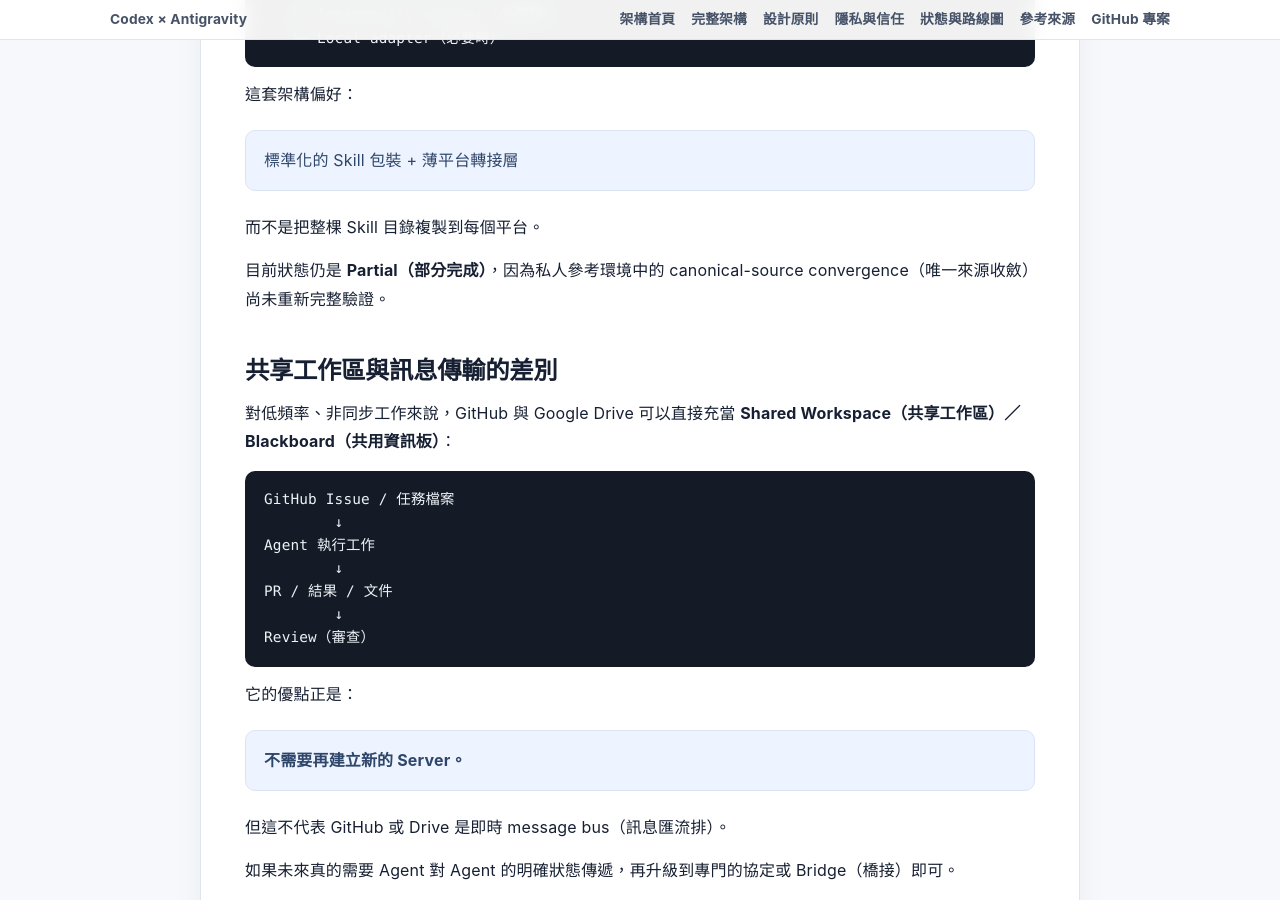
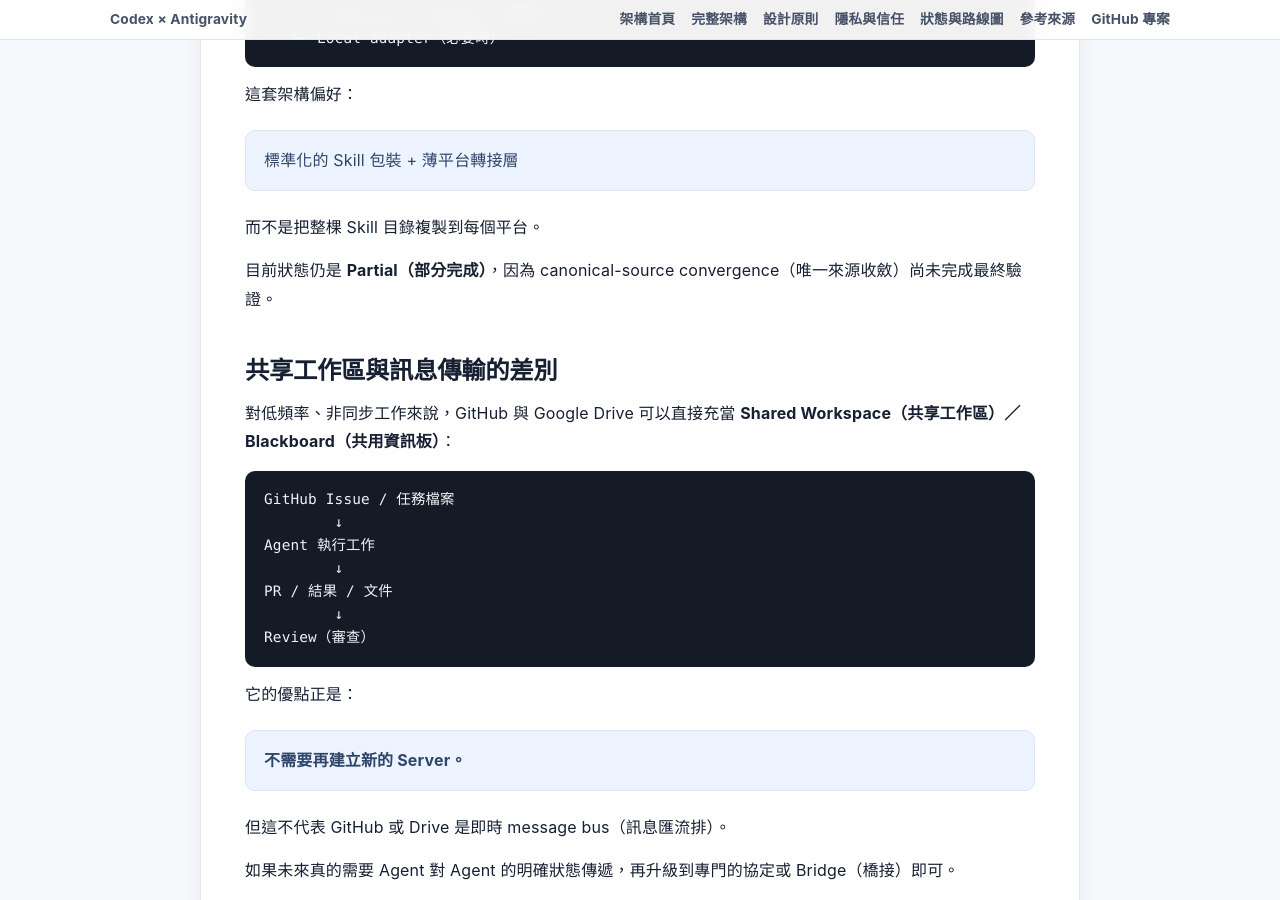
Before and after one commit to a275618631/codex-antigravity-collaboration, a Jekyll site: the page built from docs/ARCHITECTURE.html, in a window 1280 px wide and 900 px high, scrolled down 4690 px. Built offline with Jekyll 4.4.1, drawn with Linux system fonts in a browser that asks for light colours; some of the changed text lies outside the part shown.

Commit message:
Refine public architecture wording

````diff
--- a/docs/ARCHITECTURE.html
+++ b/docs/ARCHITECTURE.html
@@ -67,7 +67,7 @@
 
 主要協調者把一個範圍清楚的工作，交給同一 Runtime 裡的專門工作者。
 
-私人參考環境可以使用自訂角色名稱；但公開架構真正關心的是角色功能，例如：
+實際使用時可以依需求自訂角色名稱；這套架構真正關心的是角色功能，例如：
 
 ```text
 主要協調者
@@ -188,7 +188,7 @@
 
 而不是把整棵 Skill 目錄複製到每個平台。
 
-目前狀態仍是 **Partial（部分完成）**，因為私人參考環境中的 canonical-source convergence（唯一來源收斂）尚未重新完整驗證。
+目前狀態仍是 **Partial（部分完成）**，因為 canonical-source convergence（唯一來源收斂）尚未完成最終驗證。
 
 ## 共享工作區與訊息傳輸的差別
 
````
